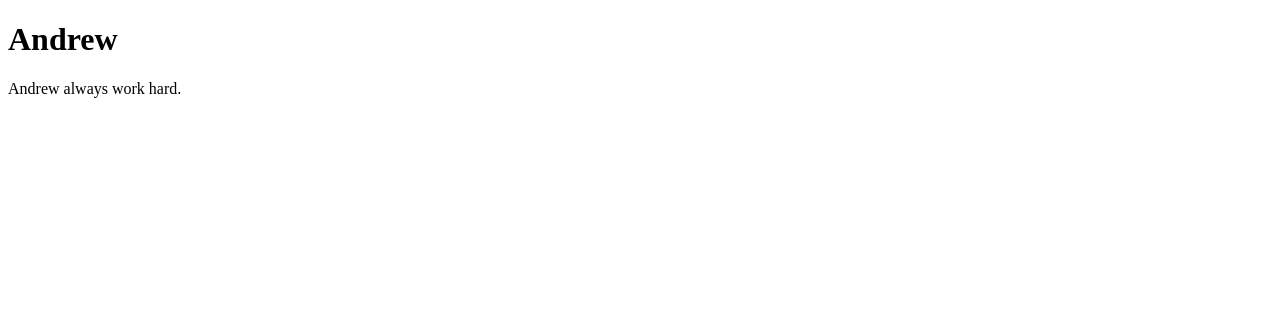
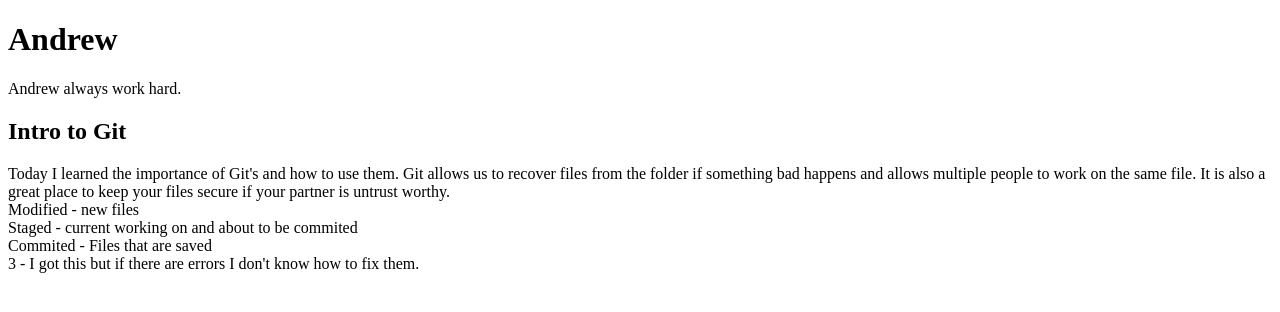
Before and after one commit to LovepreetUppal/flexbox-assignment, a plain HTML site: page index.html in a window 1280 px wide. Drawn offline with Linux system fonts and the light colour scheme.

Commit message:
final version - summary

```diff
--- a/index.html
+++ b/index.html
@@ -9,5 +9,9 @@
        <p>
            Andrew always work hard.
        </p>
+       <h2>
+           Intro to Git
+       </h2>
+       <p>    Today I learned the importance of Git's and how to use them. Git allows us to recover files from the folder if something bad happens and allows multiple people to work on the same file. It is also a great place to keep your files secure if your partner is untrust worthy. <br>Modified - new files<br>Staged - current working on and about to be commited<br>Commited  - Files that are saved <br> 3 - I got this but if there are errors I don't know how to fix them.</p>
 </body>
 </html>
```
